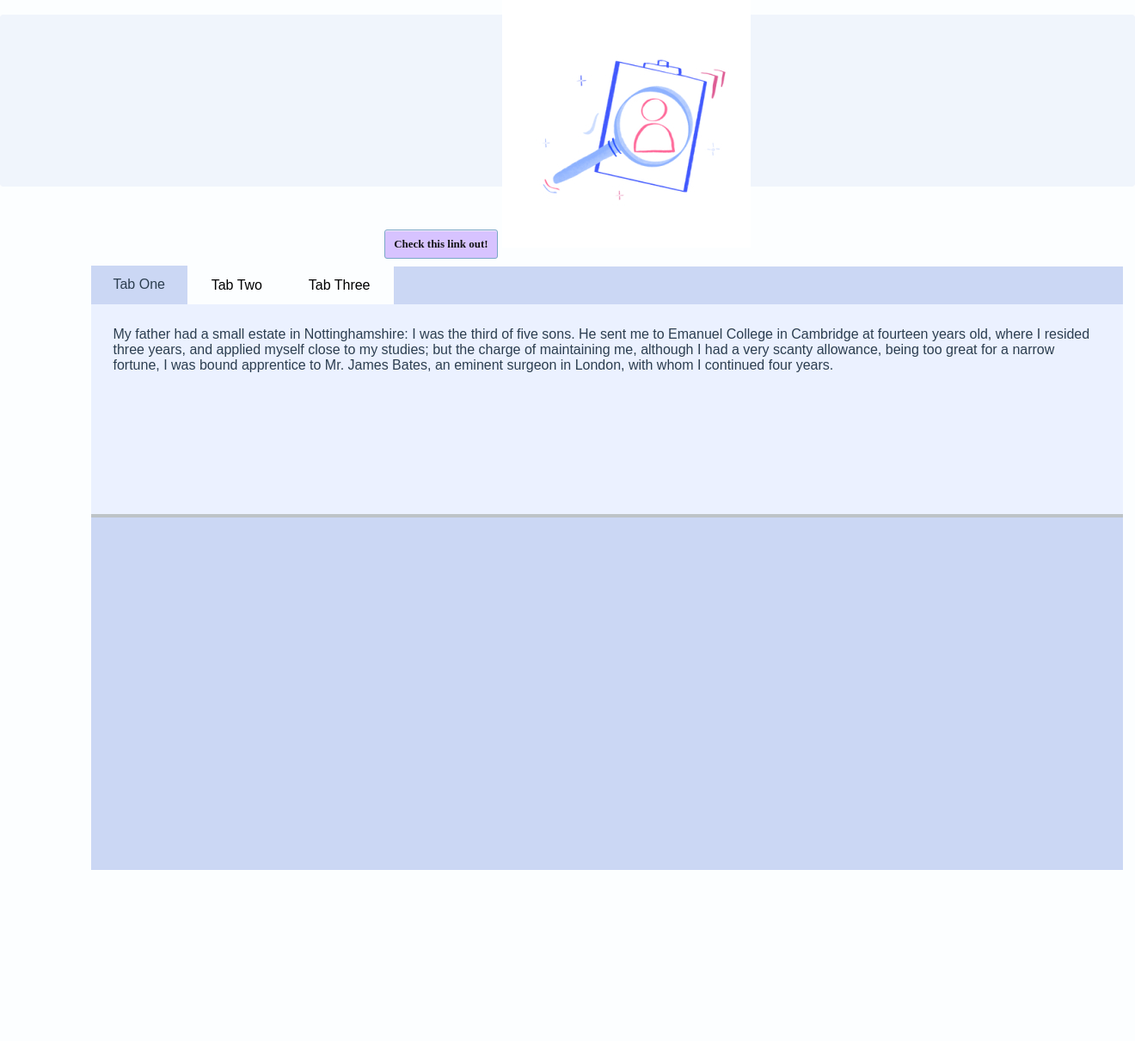
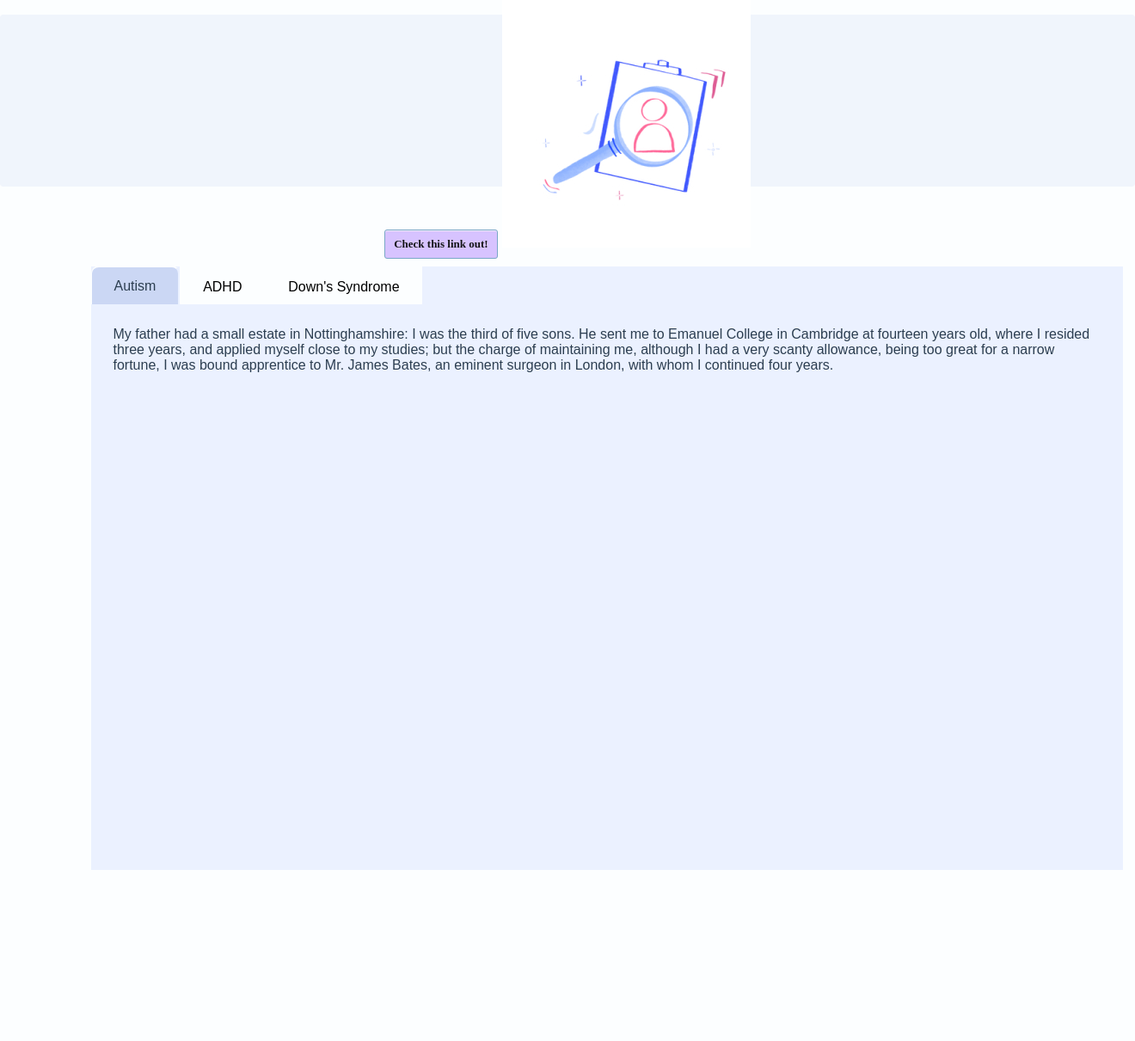
Before and after one commit to rockbison1230/CanTeachMe, a Flask app: page /education.html in a window 1320 px wide. Shown: the part 578-1789 px from the top of the page at 86% size. Run offline with Flask 3, Linux system fonts and the light colour scheme.

Commit message:
customizing tabs

```diff
--- a/static/css/education.css
+++ b/static/css/education.css
@@ -180,7 +180,7 @@ li a:hover,
   left: 8%;
   position: absolute;
   margin: 3rem 0;
-  background: #cbd7f4;
+  background: #ebf1ff;
   width: 1200px;
   height: 702px;
 }
@@ -210,6 +210,10 @@ li a:hover,
   cursor: pointer;
   top: 0;
   transition: all 0.25s;
+
+  border-top: 2px solid #fcfeff; /* Add a top border for the slanted edge */
+  border-left: 1px solid #fcfeff; /* Add a left border */
+  border-right: 1px solid #fcfeff; /* Add a right border */
 }
 .tab-label:hover {
   top: -0.25rem;
@@ -224,7 +228,7 @@ li a:hover,
   padding: 1.618rem;
   background: #ebf1ff;
   color: #2c3e50;
-  border-bottom: 0.25rem solid #bdc3c7;
+  border-bottom: 0.25rem solid #ebf1ff;
   opacity: 0;
   transition: all 0.35s;
 }
@@ -232,10 +236,11 @@ li a:hover,
   background: #cbd7f4;
   color: #2c3e50;
   border-bottom: 0;
-  border-right: 0.125rem solid #fff;
+  border-right: 0.125rem solid #ebf1ff;
   transition: all 0.35s;
   z-index: 1;
   top: -0.0625rem;
+  border-radius: 9px 9px 0 0; /* Round the top corners */
 }
 .tab-switch:checked + label + .tab-content {
   z-index: 2;
--- a/templates/education.html
+++ b/templates/education.html
@@ -52,17 +52,17 @@
             <div class="tabs">
               <div class="tab">
                 <input type="radio" name="css-tabs" id="tab-1" checked class="tab-switch">
-                <label for="tab-1" class="tab-label">Tab One</label>
+                <label for="tab-1" class="tab-label">Autism</label>
                 <div class="tab-content">My father had a small estate in Nottinghamshire: I was the third of five sons. He sent me to Emanuel College in Cambridge at fourteen years old, where I resided three years, and applied myself close to my studies; but the charge of maintaining me, although I had a very scanty allowance, being too great for a narrow fortune, I was bound apprentice to Mr. James Bates, an eminent surgeon in London, with whom I continued four years. </div>
               </div>
               <div class="tab">
                 <input type="radio" name="css-tabs" id="tab-2" class="tab-switch">
-                <label for="tab-2" class="tab-label">Tab Two</label>
+                <label for="tab-2" class="tab-label">ADHD</label>
                 <div class="tab-content">My father now and then sending me small sums of money, I laid them out in learning navigation, and other parts of the mathematics, useful to those who intend to travel, as I always believed it would be, some time or other, my fortune to do. </div>
               </div>
               <div class="tab">
                 <input type="radio" name="css-tabs" id="tab-3" class="tab-switch">
-                <label for="tab-3" class="tab-label">Tab Three</label>
+                <label for="tab-3" class="tab-label">Down's Syndrome</label>
                 <div class="tab-content">When I left Mr. Bates, I went down to my father: where, by the assistance of him and my uncle John, and some other relations, I got forty pounds, and a promise of thirty pounds a year to maintain me at Leyden: there I studied physic two years and seven months, knowing it would be useful in long voyages.</div>
               </div>
             </div>
```
